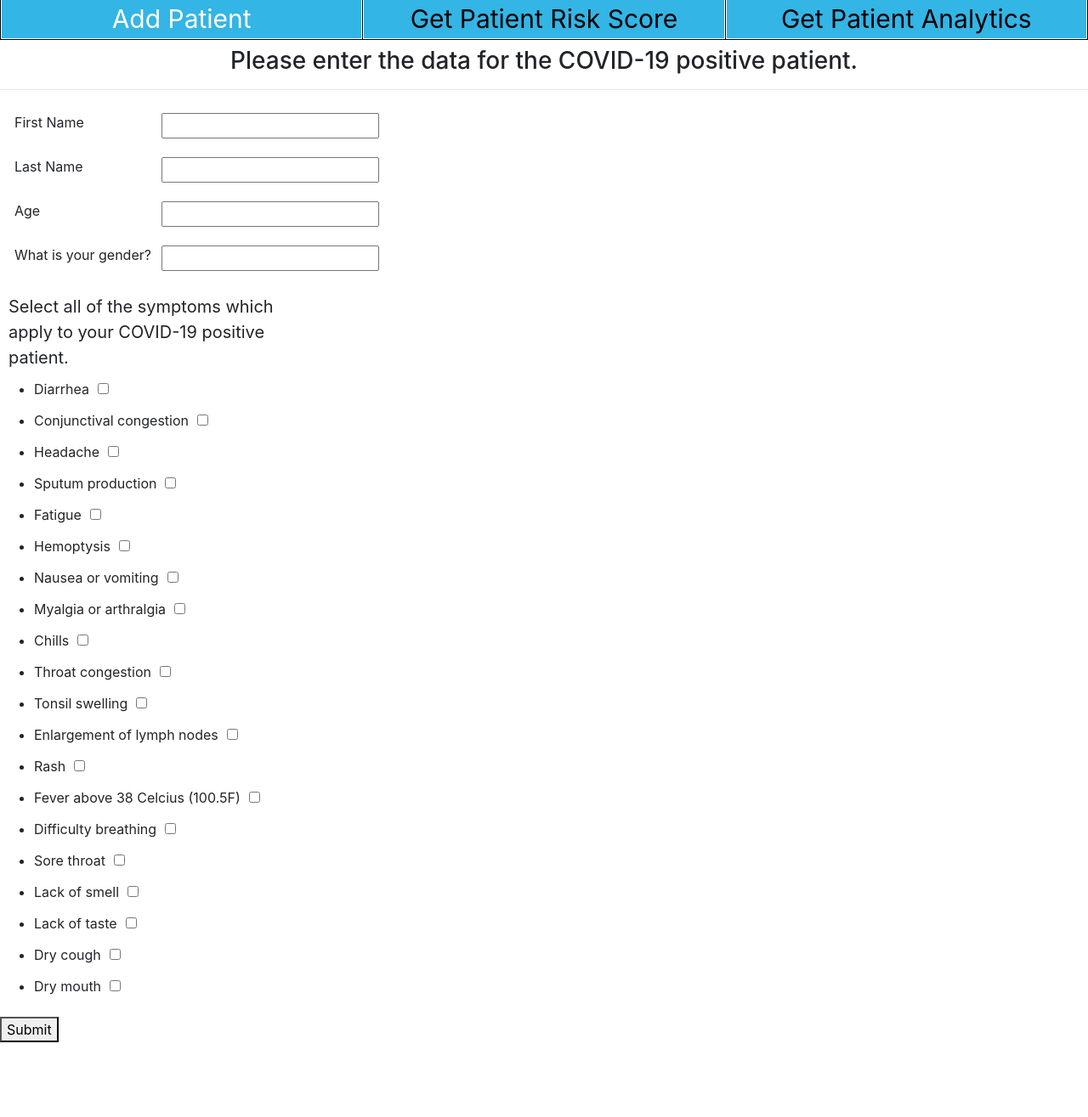
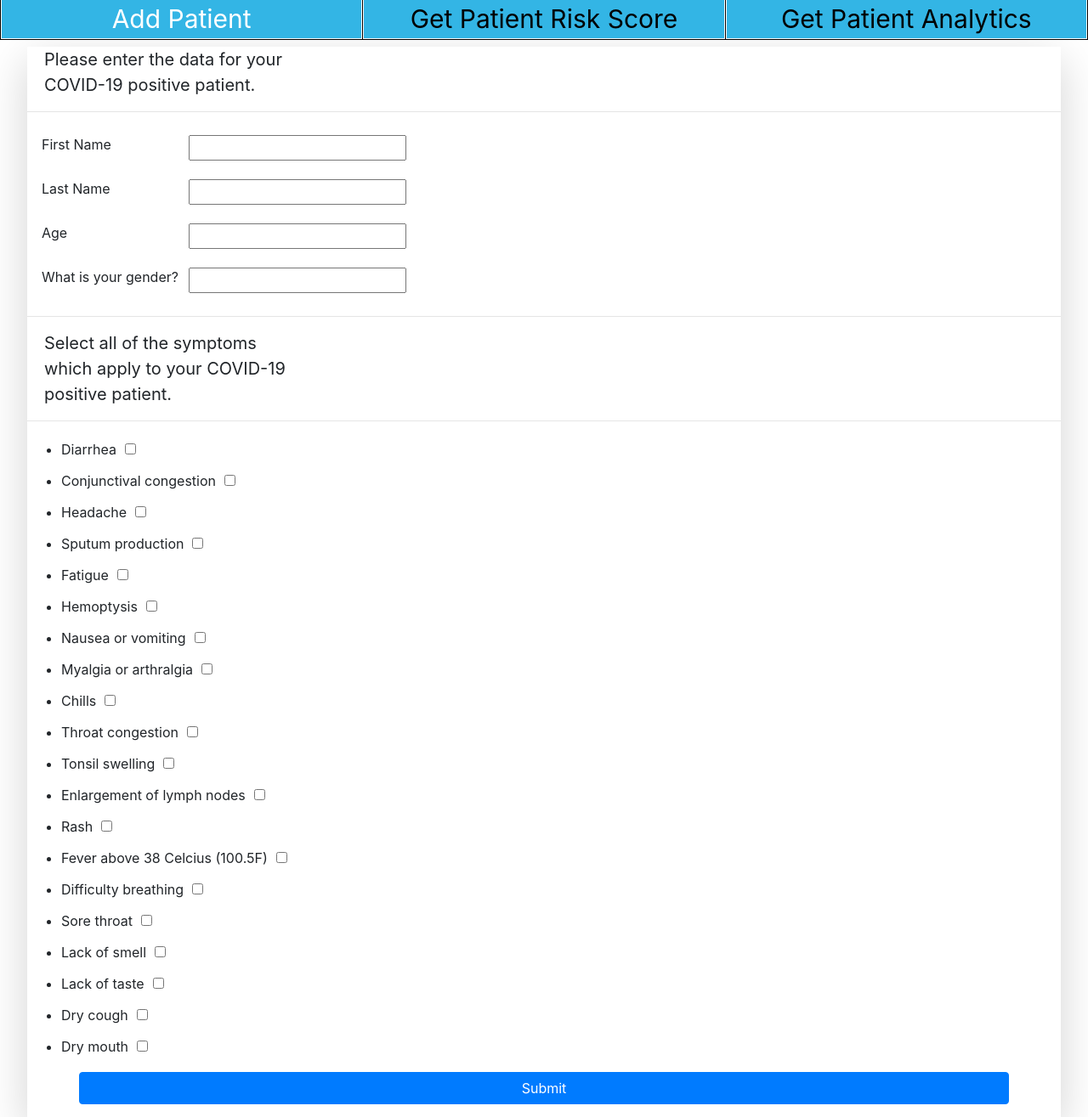
Before and after one commit to 17kpatrick/CSC8210_COVID19, a React (Create React App) app in the folder client/: page /addPatient in a window 1280 px wide. Shown: the whole page at 85% size. Before the commit the page ends 1227 px from the top, so only its background shows below. Built offline with nearby package versions, Linux system fonts and the light colour scheme.

Commit message:
Additional UI improvements

```diff
--- a/client/src/AddPatientForm.js
+++ b/client/src/AddPatientForm.js
@@ -64,9 +64,9 @@ export default class AddPatientForm extends Component {
 
     render() {
         return (
-            <div className='add-patient-container'>
+            <div className='add-patient-container shadow-lg'>
                 <form onSubmit={this.handleSubmit}>
-                    <h3 className='page-header'>Please enter the data for the COVID-19 positive patient.</h3>
+                    <div className='prompt'>Please enter the data for your COVID-19 positive patient.</div>
                     <hr/>
                     <table className='add-patient-input-container'>
                         <tr>
@@ -92,7 +92,9 @@ export default class AddPatientForm extends Component {
                             <hr/>
                         </tr>
                     </table>
+                    <hr/>
                     <div className='prompt'>Select all of the symptoms which apply to your COVID-19 positive patient.</div>
+                    <hr/>
                     <ul>
                         <li><label htmlFor='diarrhea'>Diarrhea</label><input id='diarrhea' type='checkbox' name='symptoms' value='Diarrhea' /></li>
                         <li><label htmlFor='conjuctival'>Conjunctival congestion</label><input id='conjuctival' type='checkbox' name='symptoms' value='Conjunctival congestion' /></li>
@@ -115,7 +117,7 @@ export default class AddPatientForm extends Component {
                         <li><label htmlFor='dryCough'>Dry cough</label><input id='dryCough' type='checkbox' name='symptoms' value='Dry cough' /></li>
                         <li><label htmlFor='dryMouth'>Dry mouth</label><input id='dryMouth' type='checkbox' name='symptoms' value='Dry mouth' /></li>
                     </ul>
-                    <button type='submit'>Submit</button>
+                    <button className='submit-btn btn btn-primary' type='submit'>Submit</button>
                 </form>
             </div>
         );
--- a/client/src/GetPatientRiskScore.js
+++ b/client/src/GetPatientRiskScore.js
@@ -60,8 +60,8 @@ export default class GetPatientRiskScore extends Component {
     render() {
         if (this.state.response === null) {
             return (
-                <div className='risk-score-container'>
-                    <h3 className='page-header'>Select all of the symptoms that apply to your patient to calculate a risk score.</h3>
+                <div className='risk-score-container shadow-lg'>
+                    <div className='prompt'>Select all of the symptoms that apply to your patient to calculate a risk score.</div>
                     <hr/>
                     <form onSubmit={this.handleSubmit}>
                         <ul>
@@ -86,7 +86,7 @@ export default class GetPatientRiskScore extends Component {
                             <li><label htmlFor='dryCough'>Dry cough</label><input id='dryCough' type='checkbox' name='symptoms' value='Dry cough' /></li>
                             <li><label htmlFor='dryMouth'>Dry mouth</label><input id='dryMouth' type='checkbox' name='symptoms' value='Dry mouth' /></li>
                         </ul>
-                        <button type='submit'>Submit</button>
+                        <button className='submit-btn btn btn-primary' type='submit'>Submit</button>
                     </form>
                 </div>
             )
@@ -155,7 +155,7 @@ export default class GetPatientRiskScore extends Component {
                         </table>
                     </tr>
                     <tr>
-                        <button className='reset-button' onClick={() => this.setState({response: null})}>Get Another Risk Score</button>
+                        <button className='reset-button btn btn-primary' onClick={() => this.setState({response: null})}>Get Another Risk Score</button>
                     </tr>
                 </table>
             )
--- a/client/src/css/App.css
+++ b/client/src/css/App.css
@@ -45,9 +45,11 @@ nav td a {
 
 .risk-score-container{
   position: relative;
-  margin: 0 auto;
+  margin: 0 auto 15px;
   top: 55px;
   z-index: 1;
+    width: 95%;
+    height: 95%;
 }
 
 .reset-button{
@@ -58,6 +60,9 @@ nav td a {
   position: relative;
   top: 55px;
   z-index: 1;
+    width: 95%;
+    height: 95%;
+    margin: auto auto 15px;
 }
 
 .add-patient-input-container{
@@ -73,12 +78,15 @@ h1{
   text-align: center;
 }
 .prompt{
-    margin-left: 10px;
+    margin-left: 20px;
     margin-bottom: 5px;
     font-size: 20px;
     width: 25%;
 }
-
-.page-header{
-    text-align: center;
+.submit-btn{
+    display: block;
+    width: 90%;
+    margin: 25px auto 0;
+    position: relative;
+    bottom: 15px;
 }
```
